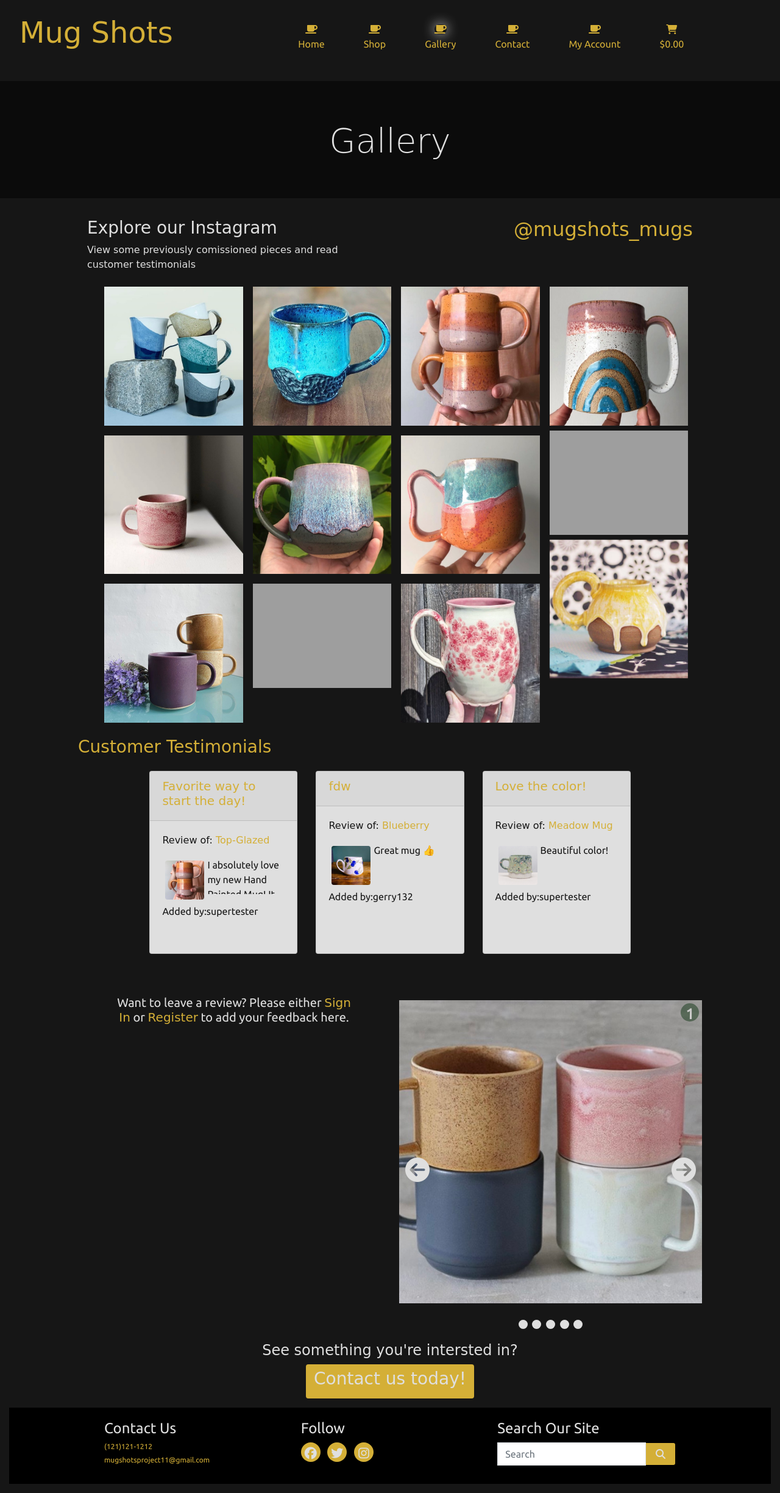
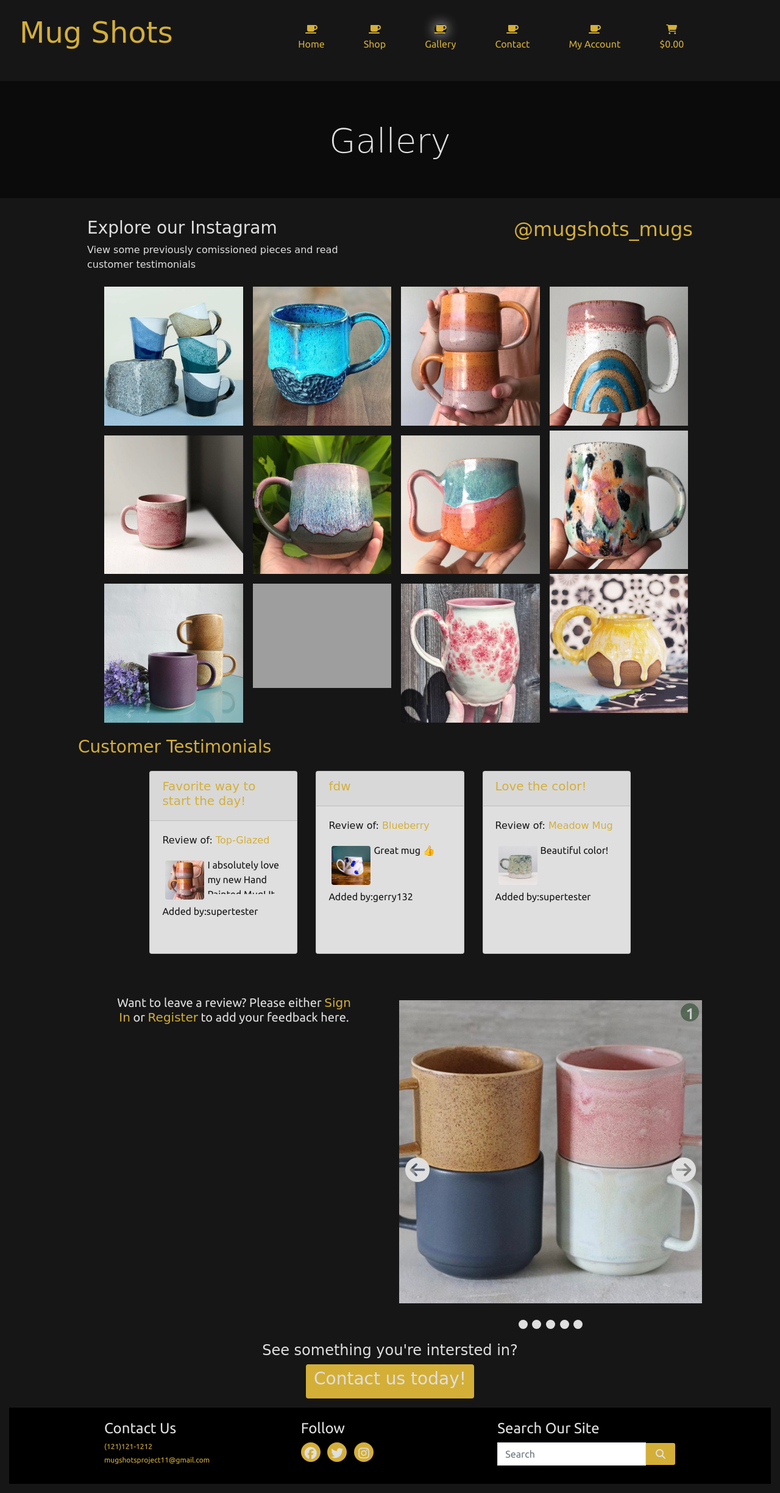
Before and after one commit to amybru/mug_shots, a Django app: page /gallery/ in a window 1280 px wide. Shown: the whole page at 61% size. Run offline with Django 3.2, Linux system fonts and the light colour scheme; data comes from the database, SQL or seed files in the repository; some libraries are stand-ins or nearby versions; some web fonts are replaced; grey boxes are pictures that could not be loaded.

Commit message:
final update for image paths for gallery

```diff
--- a/gallery/templates/gallery/gallery.html
+++ b/gallery/templates/gallery/gallery.html
@@ -86,7 +86,7 @@
          </div>
          <div class="gallery-container">
             <a href="https://www.instagram.com/mugshots_mugs/?hl=en" target="_blank" class="insta-link">
-               <img src="/{{ MEDIA_URL }}IMG-8190.jpg" alt="blueberry mug" class="img-fluid gallery-grid-img">
+               <img src="/{{ MEDIA_URL }}IMG-8390.jpg" alt="blueberry mug" class="img-fluid gallery-grid-img">
                <div class="gallery-grid-text">
                   <p>Blueberry Mug</p>
                   <p><i class="fas fa-heart"></i> 539</p>
@@ -135,7 +135,7 @@
          </div>
          <div class="gallery-container">
             <a href="https://www.instagram.com/mugshots_mugs/?hl=en" target="_blank" class="insta-link">
-               <img src="{{ MEDIA_URL }}MG-8188.jpg" alt="paint brush spots" class="img-fluid gallery-grid-img">
+               <img src="{{ MEDIA_URL }}IMG-8188.jpg" alt="paint brush spots" class="img-fluid gallery-grid-img">
                <div class="gallery-grid-text">
                   <p>Spots Mug</p>
                   <p><i class="fas fa-heart"></i> 766</p>
```
